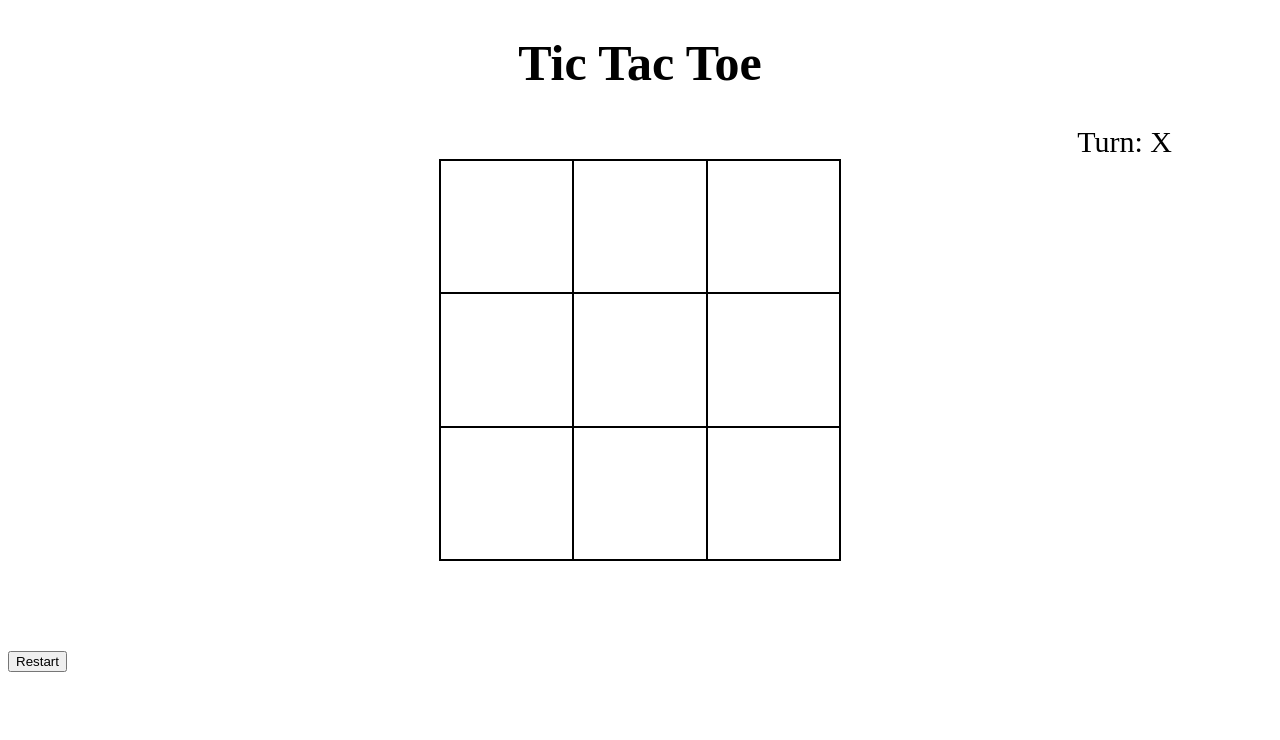
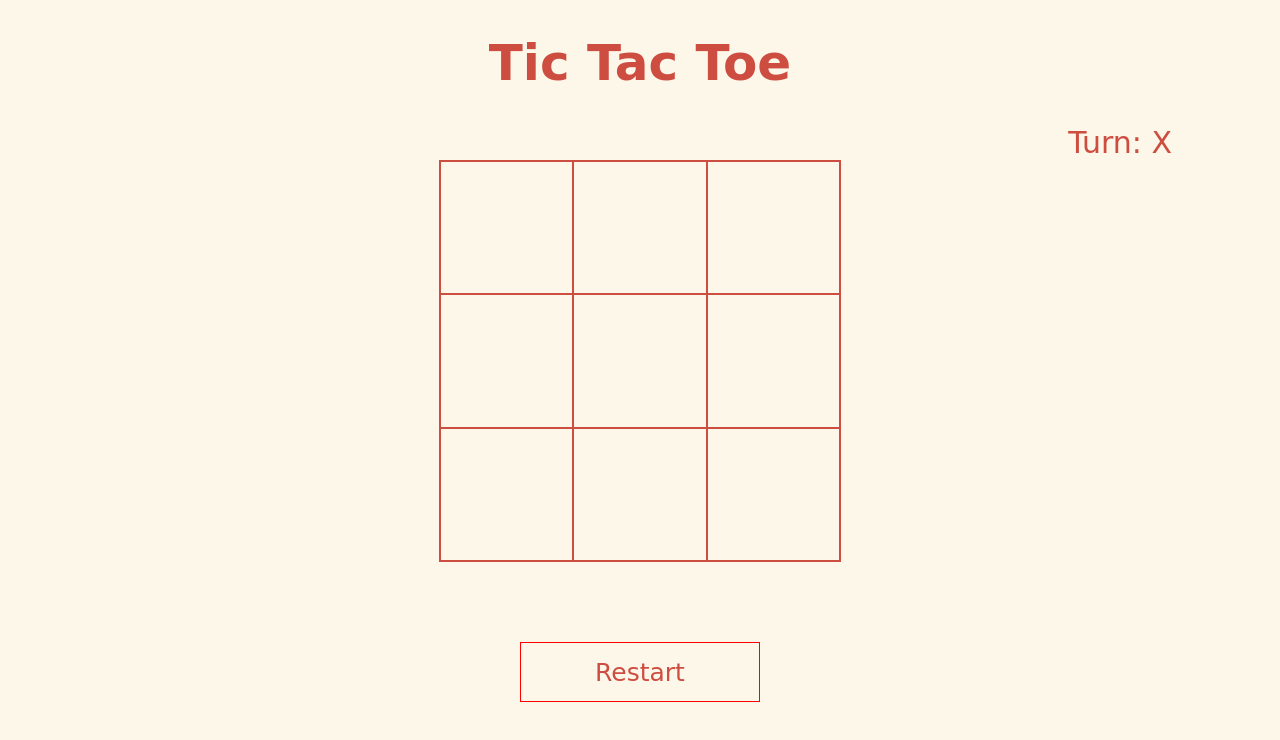
Before and after one commit to maskudo/Tic-Tac-Toe, a plain HTML site: page index.html in a window 1280 px wide. Drawn offline with Linux system fonts and the light colour scheme.

Commit message:
finalized styles

```diff
--- a/index.html
+++ b/index.html
@@ -9,7 +9,7 @@
     <div id="turn"></div>
     <div class = "container"></div>
     <div id='winnerDisplay'></div>
-    <div>
+    <div class='restart'>
         <button id='restart'>Restart</button>
     </div>
     <!-- End of Body -->
--- a/style.css
+++ b/style.css
@@ -1,18 +1,24 @@
+body{
+    color: #ce4d41;
+    background-color: #fcf7e8;
+    font-family: cursive;
+}
 header{
+    margin-top: 2%;
     text-align: center;
     font-size: 25px;
 }
 .container{
     height: 400px;
     width: 400px;
-    border: 1px solid black;
+    border: 1px solid #ce4d41;
     margin: auto;
     display: grid;
     grid-template-columns: repeat(3,1fr);
     grid-template-rows: repeat(3,1fr);
 }
 .gridItem{
-    border: 1px solid black;
+    border: 1px solid #ce4d41;
     display: flex;
     align-items: center;
     justify-content: center;
@@ -25,6 +31,25 @@ header{
 }
 #winnerDisplay{
     height: 50px;
-    margin: 20px;
+    margin: 15px;
     width:auto;
+    font-size: 20px;
+    text-align: center;
 }
+#restart{
+    width: 240px;
+    height: 60px;
+    font-size: 25px;
+    background-color: #fcf7e8;
+    color: #ce4d41;
+    font-family: cursive;
+    border: 1px solid red;
+}
+#restart:hover{
+    background-color: lightcoral;
+}
+.restart{
+    width: 240px;
+    margin-left: auto;
+    margin-right: auto;
+}
```
